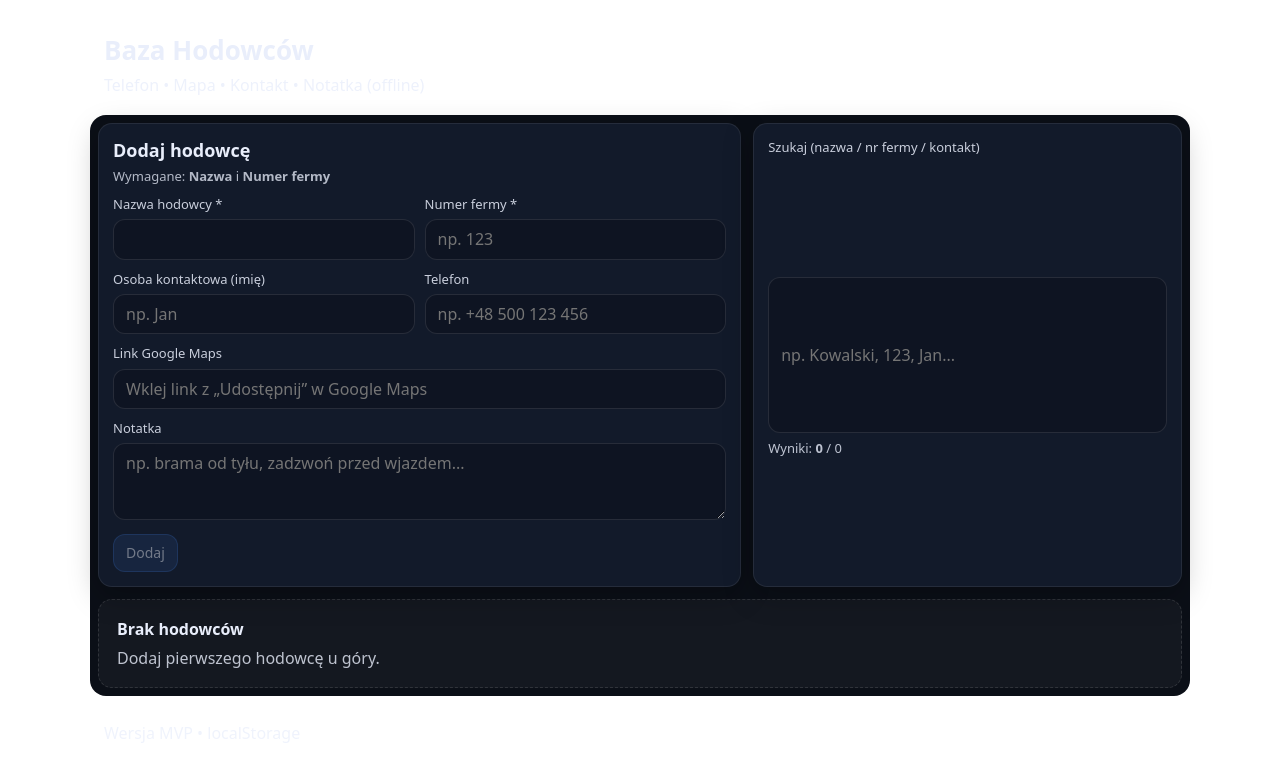
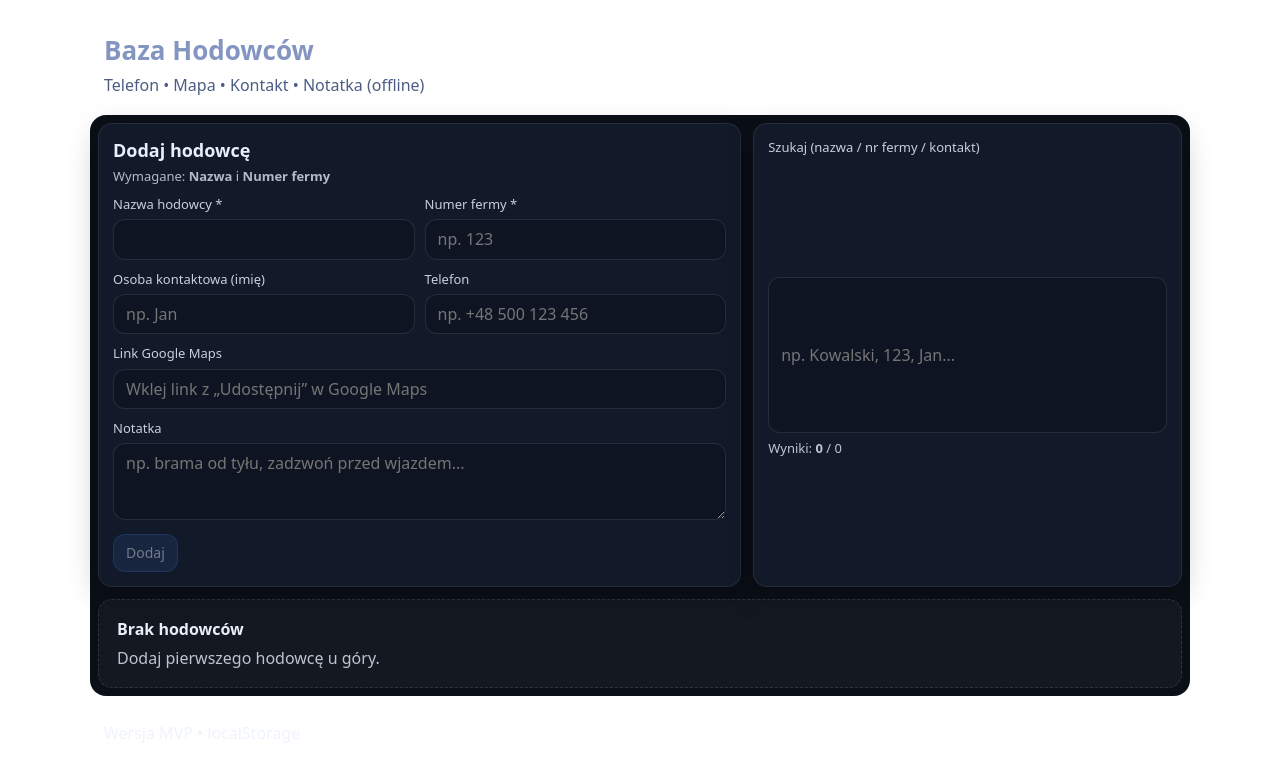
Before and after one commit to VITALIKXXX/protokol-vet-react, a React (Create React App) app: page / in a window 1280 px wide. Shown: the top 782 px of the page. Built offline with nearby package versions, Linux system fonts and the light colour scheme.

Commit message:
Chaange color Title and Subtitle

```diff
--- a/src/app/App.styles.js
+++ b/src/app/App.styles.js
@@ -16,11 +16,13 @@ export const Header = styled.header`
 export const Title = styled.h1`
   margin: 0;
   font-size: 26px;
+  color: #8495c2;
 `;
 
 export const Subtitle = styled.p`
   margin: 6px 0 0;
   opacity: 0.8;
+  color: #203466;
 `;
 
 export const Main = styled.main`
```
